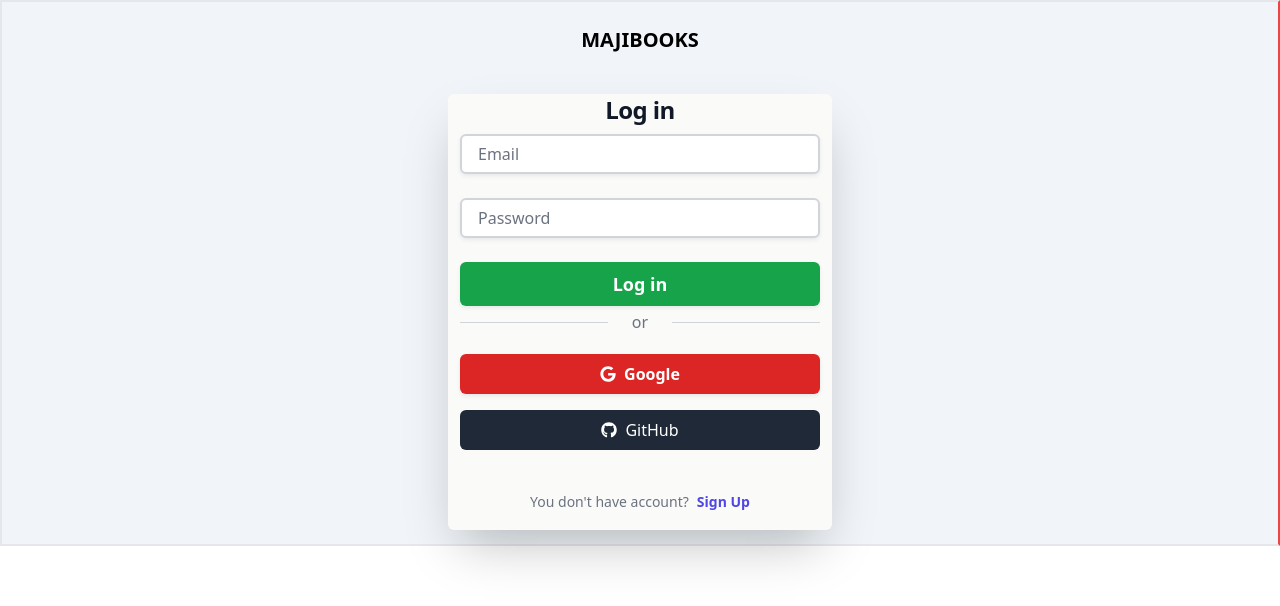
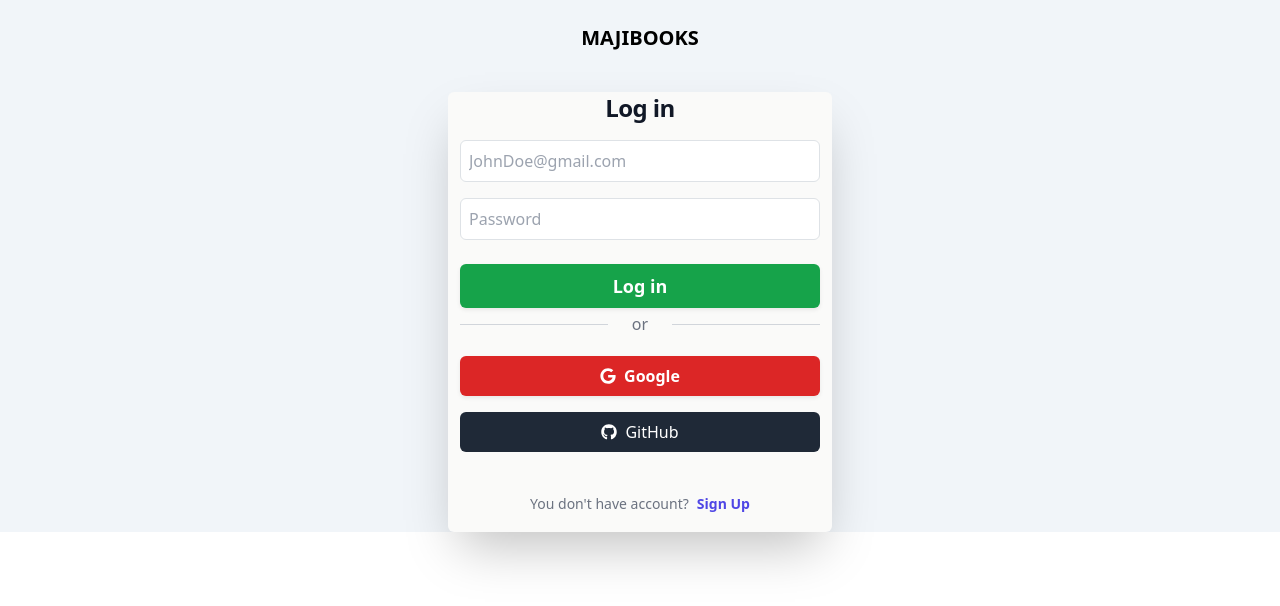
Before and after one commit to mkl007/MAJI-LIBROS, a React (Vite) app in the folder apps/client/: page /login in a window 1280 px wide. Shown: the top 606 px of the page. Built offline with nearby package versions, Linux system fonts and the light colour scheme; no server answers.

Commit message:
footer styled

```diff
--- a/apps/client/src/components/Footer.component.tsx
+++ b/apps/client/src/components/Footer.component.tsx
@@ -4,7 +4,7 @@ export const Footer = () => {
         // <div className="bg-violet-500 py-3 h-full bottom-0 w-full text-center">
         <div className="w-full bg-gray-800 z-50 py-20 bottom-0 relative ">
 
-            <p className="text-zinc-50">Footer</p>
+            <p className="text-zinc-50 text-center">Footer</p>
         </div >
     )
 }
--- a/apps/client/src/components/LogInForm.tsx
+++ b/apps/client/src/components/LogInForm.tsx
@@ -51,7 +51,6 @@ export const LogInFormComponent = () => {
                 <form onSubmit={handleSubmit} className="space-y-6" >
                     {isLoading ? <LoadingSpinner /> : ''}
 
-                    <div>
                     <div className="mt-2">
                         <InputUI
                             id="email"
@@ -59,16 +58,15 @@ export const LogInFormComponent = () => {
                             type="email"
                             autoComplete="email"
                             required
-                                placeholder='Email'
+                            placeholder='JohnDoe@gmail.com'
                             onChange={(e) => setUser({ ...user, email: e.target.value })}
                             disabled={isLoading}
                         />
                     </div>
-                    </div>
 
-                    <div>
 
                     <div className="mt-2">
+
                         <InputUI
                             id="password"
                             name="password"
@@ -80,23 +78,17 @@ export const LogInFormComponent = () => {
                             disabled={isLoading}
                         />
                     </div>
-                    </div>
 
                     <div>
                         <ButtonComponent
-                            onClick={() => console.log('j')}
+                            onClick={() => console.log('')}
                             text='Log in'
                             type='submit'
                             className=" w-full justify-center rounded-md bg-green-600 text-sm font-semibold leading-6 text-white shadow-sm hover:bg-green-700 focus-visible:outline focus-visible:outline-2 focus-visible:outline-offset-2 focus-visible:outline-indigo-600 lg:text-lg"
 
 
                         />
-                        {/* <button
-                            type="submit"
-                            className="flex w-full justify-center rounded-md bg-green-600 px-3 py-1.5 text-sm font-semibold leading-6 text-white shadow-sm hover:bg-green-700 focus-visible:outline focus-visible:outline-2 focus-visible:outline-offset-2 focus-visible:outline-indigo-600"
-                        >
-                            Sign in
-                        </button> */}
+
                         <div className="flex items-center justify-between my-1">
                             <span className="border-b border-gray-300 w-full"></span>
                             <span className="px-4 text-gray-500">or</span>
--- a/apps/client/src/components/SignUpForm.tsx
+++ b/apps/client/src/components/SignUpForm.tsx
@@ -5,6 +5,7 @@ import { useAuth } from '../hooks/useAuth';
 import { GithubButton } from '../components/GithubButton.component';
 import { LoadingSpinner } from '../utils/LoadingSnipper';
 import { GoogleButton } from './GoogleButton.component';
+import { InputUI } from './ui/InputUI';
 
 export const notDisabledInputStyle = "block w-full rounded-md border-2 border-gray-300 py-1.5 px-3 text-gray-900 shadow-sm placeholder-gray-500 focus:border-sky-900 sm:text-sm sm:leading-6"
 export const disabledInputStyle = "block w-full rounded-md bg-gray-300 border-2 border-gray-300 py-1.5 px-3 text-gray-900 shadow-sm placeholder-gray-500 focus:border-sky-900 sm:text-sm sm:leading-6 "
@@ -30,7 +31,7 @@ export const FormSigninComponent = () => {
 
     <div className=" container mb-3.5 bg-midnight pb-3 bg-stone-50 mt-10 sm:mx-auto sm:w-full sm:max-w-sm rounded-md border-0 border-neutral-800 shadow-2xl">
       <div className="sm:mx-auto sm:w-full sm:max-w-sm">
-        <h2 className="mt-10 text-center text-2xl font-bold leading-9 tracking-tight text-gray-900">
+        <h2 className="text-xl mt-10 text-center  md:text-2xl font-bold leading-9 tracking-tight text-gray-900">
           Sign in
         </h2>
       </div>
@@ -39,42 +40,40 @@ export const FormSigninComponent = () => {
       <div className="container">
         <form onSubmit={handleSubmit} className="space-y-6" >
           {isLoading ? <LoadingSpinner /> : ''}
-          <div>
-            <div className="mt-2">
-              <input
+          <div className="relative mt-2">
+            <InputUI
               id="fullname"
               name="fullname"
               type="fullname"
               autoComplete="fullname"
               required
-                placeholder='Fullname'
+              placeholder='John Doe'
               onChange={(e) => setUser({ ...user, fullname: e.target.value })}
               disabled={isLoading}
-                className={`${isLoading ? disabledInputStyle : notDisabledInputStyle}`}
             />
           </div>
-          </div>
-          <div>
+
+
 
           <div className="mt-2">
-              <input
+            <InputUI
               id="email"
               name="email"
               type="email"
               autoComplete="email"
               required
-                placeholder='Email'
+              placeholder='JohnDoe@gmail.com'
               disabled={isLoading}
               onChange={(e) => setUser({ ...user, email: e.target.value })}
               className={`${isLoading ? disabledInputStyle : notDisabledInputStyle}`}
+
             />
-            </div>
+
           </div>
 
-          <div>
 
           <div className="mt-2">
-              <input
+            <InputUI
               id="password"
               name="password"
               type="password"
@@ -85,7 +84,7 @@ export const FormSigninComponent = () => {
               disabled={isLoading}
               className={`${isLoading ? disabledInputStyle : notDisabledInputStyle}`}
             />
-            </div>
+
           </div>
 
           <div>
@@ -111,7 +110,7 @@ export const FormSigninComponent = () => {
         </form>
 
         <p className="mt-10 text-center text-sm text-gray-500">
-          Already have an accoun?
+          Already have an account?
           <Link to="/login" className="pl-2 font-semibold leading-6 text-indigo-600 hover:text-indigo-500">
             Log in
           </Link>
--- /dev/null
+++ b/apps/client/src/components/ui/H1.tsx
@@ -0,0 +1,12 @@
+interface H1Props {
+    message: string
+  }
+
+  export const H1 = ({ message }: H1Props) => {
+    return (
+
+      <h1
+        // className='text-lg font-bold text-slate-50  lg:text-xl xl:text-2xl 2xl:text-3xl'>
+        className='title'> {message}</h1>
+    )
+  }
--- a/apps/client/src/components/ui/InputUI.tsx
+++ b/apps/client/src/components/ui/InputUI.tsx
@@ -12,6 +12,7 @@ interface InputsStyleInterface {
 
 export const InputUI = ({ autoComplete, disabled, id, name, onChange, placeholder, required, type }: InputsStyleInterface) => {
     return (
+        <div className="pt-2">
             <input
                 id={id}
                 autoComplete={autoComplete}
@@ -21,7 +22,9 @@ export const InputUI = ({ autoComplete, disabled, id, name, onChange, placeholde
                 required={required}
                 type={type}
                 disabled={disabled}
-            className='h-10 px-3 text-base block rounded-md border-2 border-gray-300 py-1.5 text-gray-900 w-full shadow-sm placeholder-gray-500 focus:border-sky-900 '
+                className={' w-full border border-gray-300 rounded-md px-2 pt-2 pb-2 text-gray-900 focus:outline-none focus:ring-2 focus:ring-blue-500 focus:border-blue-500 transition-all'}
+            // className='peer h-10 px-3 text-base block rounded-md border-2 border-gray-300 py-1.5 text-gray-900 w-full shadow-sm placeholder-gray-300 focus:border-sky-900  transition-all'
             />
+        </div>
     )
 }
--- a/apps/client/src/pages/Login.page.tsx
+++ b/apps/client/src/pages/Login.page.tsx
@@ -1,26 +1,16 @@
 import { Footer } from '../components';
 import { LogInFormComponent } from '../components/LogInForm';
 import { Link } from 'react-router-dom';
+import { H1 } from '../components/ui/H1';
 
-interface H1Props {
-  message: string
-}
 
-export const H1 = ({ message }: H1Props) => {
-  return (
-
-    <h1
-      // className='text-lg font-bold text-slate-50  lg:text-xl xl:text-2xl 2xl:text-3xl'>
-      className='title'> {message}</h1>
-  )
-}
 
 export const LoginPage = () => {
 
   return (
     <div>
 
-      <div className='w-full border-2 border-e-red-500 bg-midnight bg-slate-100'>
+      <div className='w-full bg-midnight bg-slate-100'>
         <div className=''>
         {/* <div className='sm:mx-auto sm:w-full sm:max-w-sm rounded-md'> */}
           <div className='bg-gray-800 px-4 pt-4 lg:bg-slate-100 lg: items-center justify-center'>
--- a/apps/client/src/pages/SignUp.page.tsx
+++ b/apps/client/src/pages/SignUp.page.tsx
@@ -1,5 +1,6 @@
 import { Footer } from "../components";
 import { FormSigninComponent } from "../components/SignUpForm";
+import { H1 } from "../components/ui/H1";
 import { VerifyEmailModalComponent } from "../components/VerifyEmailModal.component";
 import { useAuth } from "../hooks/useAuth";
 import { useState } from "react";
@@ -18,11 +19,15 @@ export const SignUpPage = () => {
         <VerifyEmailModalComponent message={`${data?.message}`} onClose={handleModalClose} />
       ) : (
         <div className="sm:mx-auto sm:w-full sm:max-w-sm rounded-md">
-          <h1 className="text-xl text-cyan-400">MAJIBOOKS</h1>
+          <div className='bg-gray-800 px-4 pt-4 lg:bg-slate-100 lg: items-center justify-center'>
+            <H1 message="MAJIBOOKS" />
+          </div>
           <FormSigninComponent />
         </div>
       )}
-      <Footer/>
+      <div className='lg:hidden'>
+        <Footer />
+      </div>
     </div>
   );
 };
```
Lines whose indentation alone changed are shown as unchanged.
